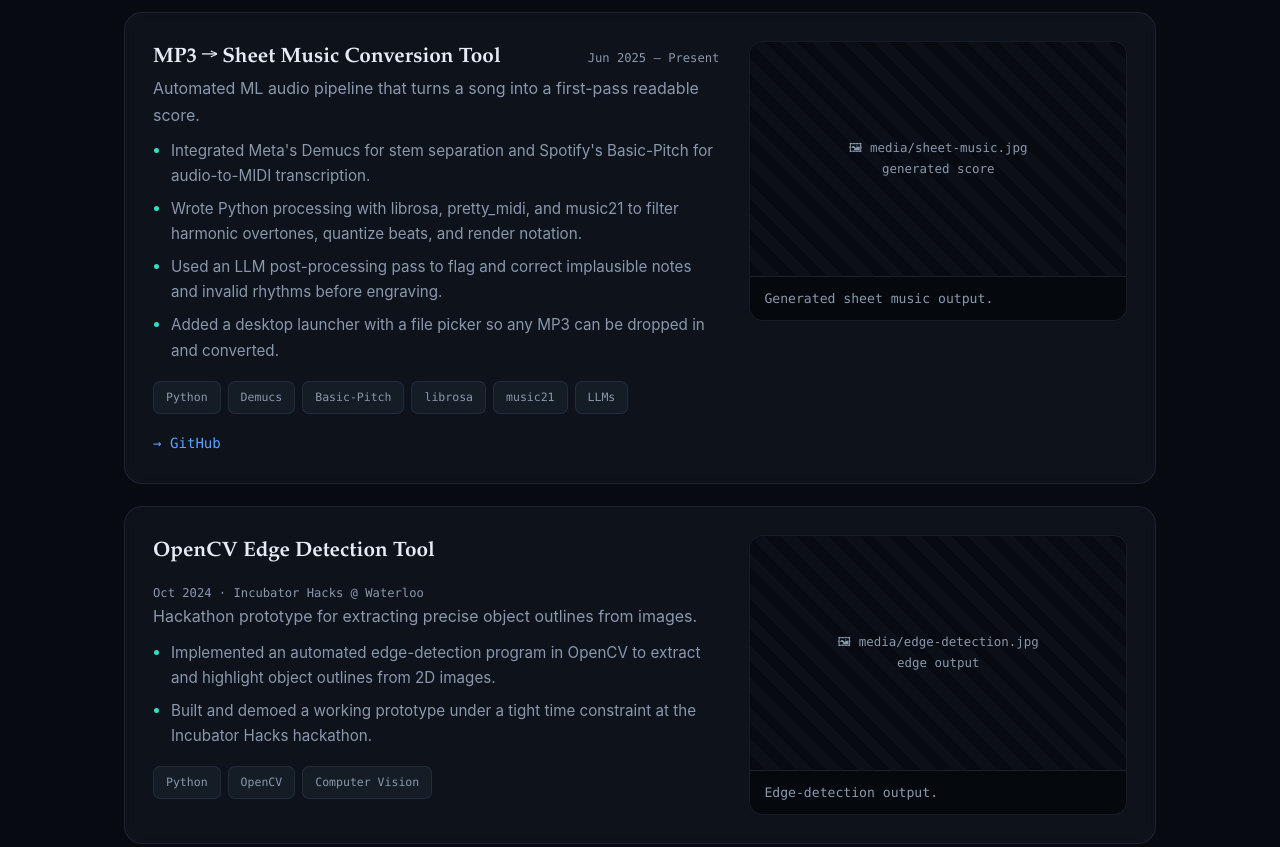
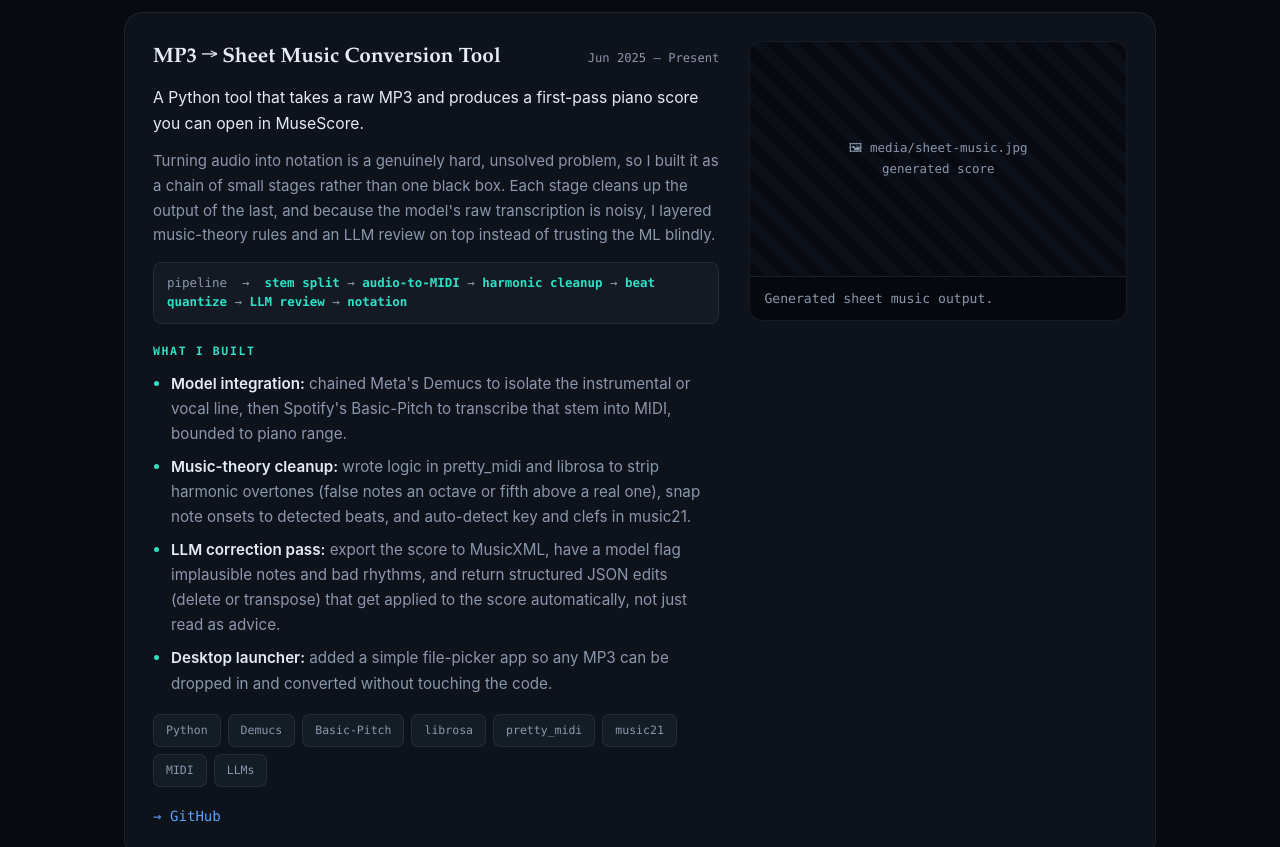
Before and after one commit to Sam-Taju-Ninan/portfolio, a plain HTML site: page index.html in a window 1280 px wide. Shown: the part 2600-3447 px from the top of the page. Drawn offline with Linux system fonts and the light colour scheme.

Commit message:
Expand MP3 project description

```diff
--- a/index.html
+++ b/index.html
@@ -270,16 +270,25 @@
           <h3>MP3 → Sheet Music Conversion Tool</h3>
           <span class="proj-date">Jun 2025 – Present</span>
         </div>
-        <p class="muted">Automated ML audio pipeline that turns a song into a first-pass readable score.</p>
+        <p class="lede">A Python tool that takes a raw MP3 and produces a first-pass piano score you can open in MuseScore.</p>
+        <p class="ctx">Turning audio into notation is a genuinely hard, unsolved problem, so I built it as a chain
+          of small stages rather than one black box. Each stage cleans up the output of the last, and because the
+          model's raw transcription is noisy, I layered music-theory rules and an LLM review on top instead of
+          trusting the ML blindly.</p>
+        <div class="flow">
+          pipeline &nbsp;→&nbsp; <b>stem split</b> → <b>audio-to-MIDI</b> → <b>harmonic cleanup</b> → <b>beat quantize</b> → <b>LLM review</b> → <b>notation</b>
+        </div>
+        <h4 class="sub">What I built</h4>
         <ul>
-          <li>Integrated Meta's Demucs for stem separation and Spotify's Basic-Pitch for audio-to-MIDI transcription.</li>
-          <li>Wrote Python processing with librosa, pretty_midi, and music21 to filter harmonic overtones, quantize beats, and render notation.</li>
-          <li>Used an LLM post-processing pass to flag and correct implausible notes and invalid rhythms before engraving.</li>
-          <li>Added a desktop launcher with a file picker so any MP3 can be dropped in and converted.</li>
+          <li><b style="color:var(--text);font-weight:600">Model integration:</b> chained Meta's Demucs to isolate the instrumental or vocal line, then Spotify's Basic-Pitch to transcribe that stem into MIDI, bounded to piano range.</li>
+          <li><b style="color:var(--text);font-weight:600">Music-theory cleanup:</b> wrote logic in pretty_midi and librosa to strip harmonic overtones (false notes an octave or fifth above a real one), snap note onsets to detected beats, and auto-detect key and clefs in music21.</li>
+          <li><b style="color:var(--text);font-weight:600">LLM correction pass:</b> export the score to MusicXML, have a model flag implausible notes and bad rhythms, and return structured JSON edits (delete or transpose) that get applied to the score automatically, not just read as advice.</li>
+          <li><b style="color:var(--text);font-weight:600">Desktop launcher:</b> added a simple file-picker app so any MP3 can be dropped in and converted without touching the code.</li>
         </ul>
         <div class="stack">
           <span class="chip">Python</span><span class="chip">Demucs</span><span class="chip">Basic-Pitch</span>
-          <span class="chip">librosa</span><span class="chip">music21</span><span class="chip">LLMs</span>
+          <span class="chip">librosa</span><span class="chip">pretty_midi</span><span class="chip">music21</span>
+          <span class="chip">MIDI</span><span class="chip">LLMs</span>
         </div>
         <div class="proj-links"><a href="https://github.com/Sam-Taju-Ninan" target="_blank" rel="noopener">→ GitHub</a></div>
       </div>
```
